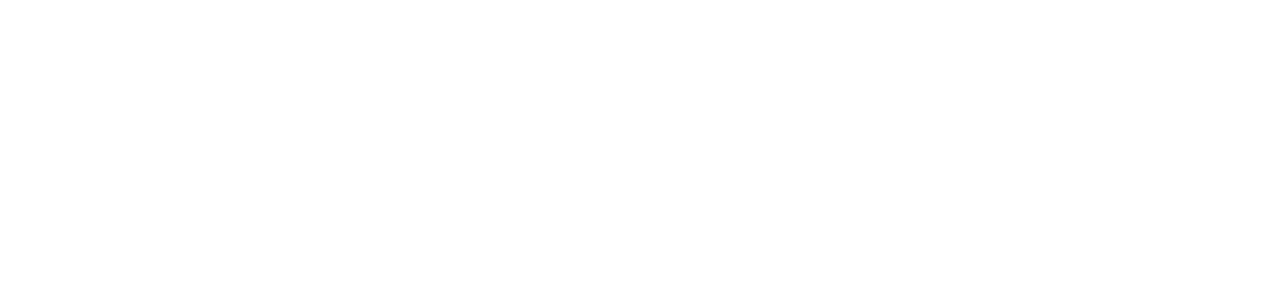
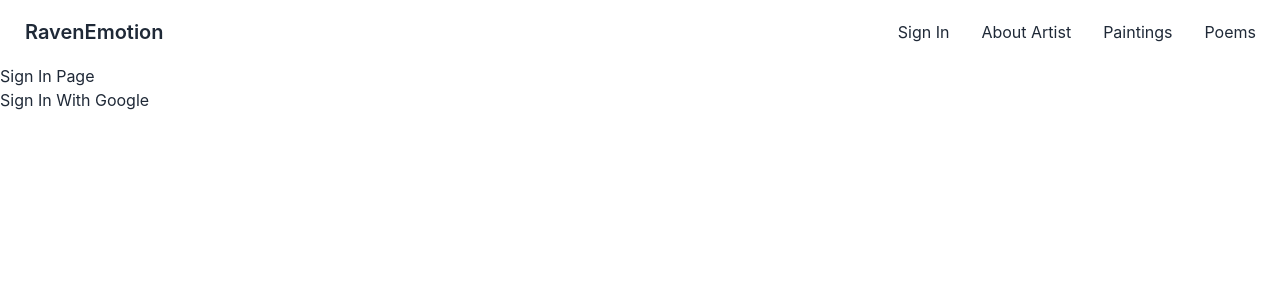
Before and after one commit to johnlundy94/raven, a React (Create React App) app: page /auth in a window 1280 px wide. Before the commit this address had no page. Shown: the top 300 px of the page. Built offline with nearby package versions, Linux system fonts and the light colour scheme.

Commit message:
Able to authenticate user with Google popup

```diff
--- a/src/App.js
+++ b/src/App.js
@@ -1,5 +1,6 @@
 import { BrowserRouter as Router, Routes, Route } from "react-router-dom";
 import "./App.css";
+import Authentication from "./pages/Authentication/Authentication";
 import Directory from "./pages/Directory/Directory";
 import Navbar from "./pages/Navbar/Navbar";
 
@@ -9,6 +10,7 @@ function App() {
       <Routes>
         <Route path="/" element={<Navbar />}>
           <Route path="/" element={<Directory />} />
+          <Route path="/auth" element={<Authentication />} />
         </Route>
       </Routes>
     </Router>
--- /dev/null
+++ b/src/pages/Authentication/Authentication.jsx
@@ -0,0 +1,17 @@
+import { signInWithGooglePopup } from "../../utils/firebase/firebase.utils";
+
+function Authentication() {
+  const logGoogleUser = async () => {
+    const response = await signInWithGooglePopup();
+    console.log(response);
+  };
+
+  return (
+    <div>
+      <h1>Sign In Page</h1>
+      <button onClick={logGoogleUser}>Sign In With Google</button>
+    </div>
+  );
+}
+
+export default Authentication;
--- a/src/pages/Navbar/Navbar.jsx
+++ b/src/pages/Navbar/Navbar.jsx
@@ -9,6 +9,9 @@ function Navbar() {
         </Link>
         <div class="flex-none">
           <ul class="menu menu-horizontal p-0">
+            <li>
+              <Link to="/auth">Sign In</Link>
+            </li>
             <li>
               <Link to="/about-artist">About Artist</Link>
             </li>
--- /dev/null
+++ b/src/utils/firebase/firebase.utils.js
@@ -0,0 +1,23 @@
+import { initializeApp } from "firebase/app";
+import { getAuth, signInWithPopup, GoogleAuthProvider } from "firebase/auth";
+
+const firebaseConfig = {
+  apiKey: "AIzaSyCRbH5gxmEJ5RYw0IvD2zsFia_LK8hxlNc",
+  authDomain: "raven-db.firebaseapp.com",
+  projectId: "raven-db",
+  storageBucket: "raven-db.appspot.com",
+  messagingSenderId: "528688081754",
+  appId: "1:528688081754:web:06aad0d983807247ace163",
+};
+
+const firebaseApp = initializeApp(firebaseConfig);
+
+const googleProvider = new GoogleAuthProvider();
+
+googleProvider.setCustomParameters({
+  prompt: "select_account",
+});
+
+export const auth = getAuth();
+export const signInWithGooglePopup = () =>
+  signInWithPopup(auth, googleProvider);
```
